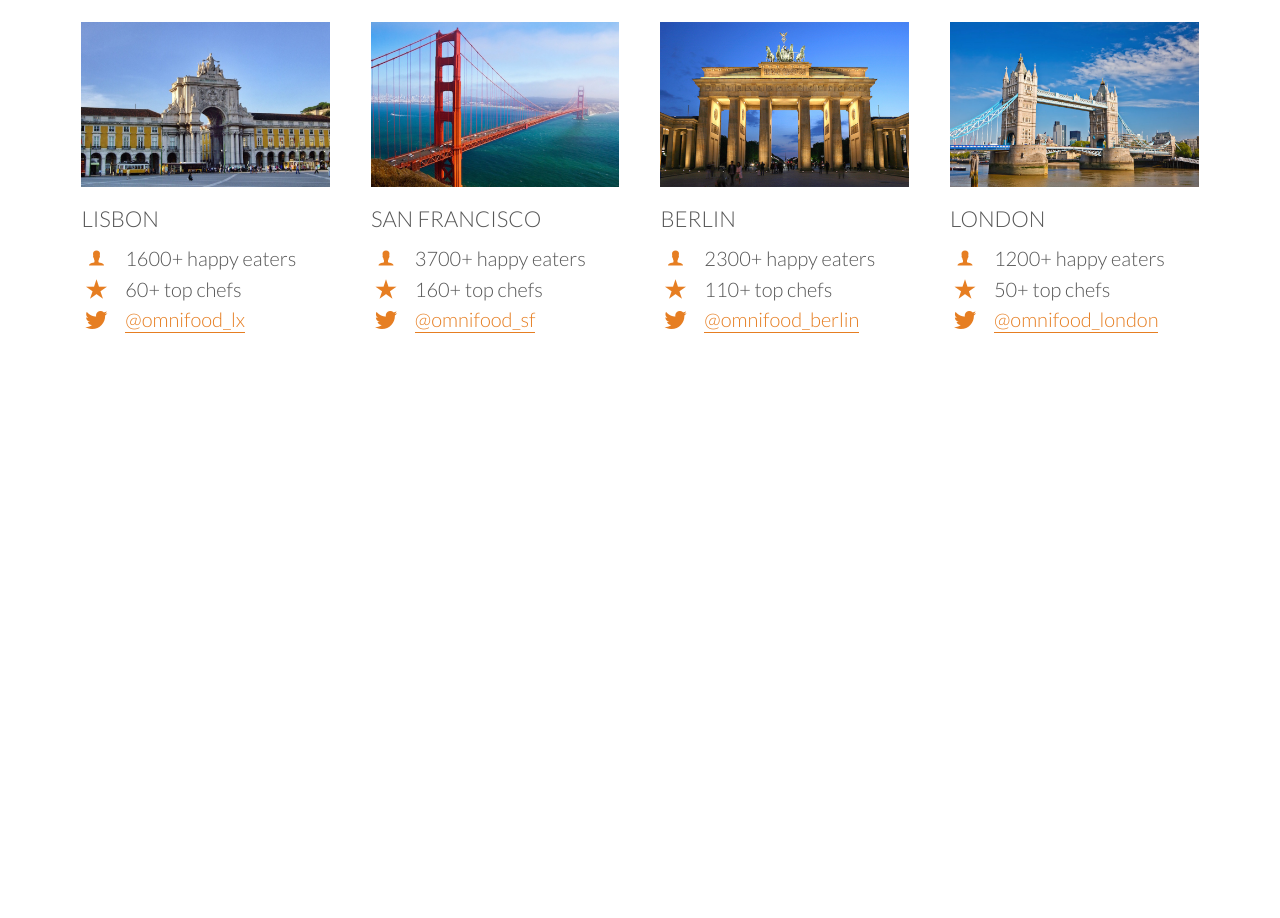
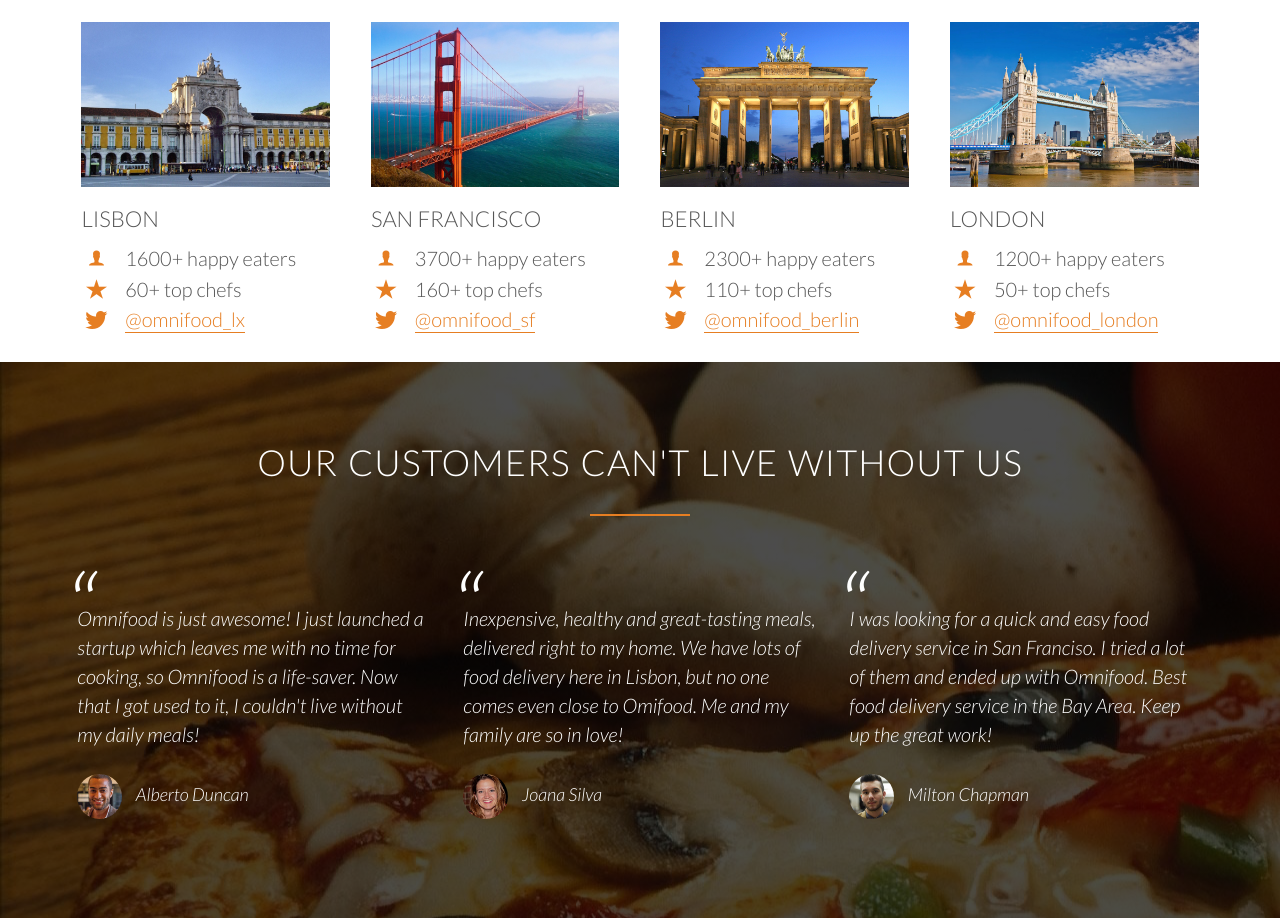
Before and after one commit to UnoMo/Website-Omnifood, a PHP site: page / in a window 1280 px wide. Shown: the part 2843-3761 px from the top of the page. Before the commit the page ends 3176 px from the top, so only its background shows below. Run offline with PHP 8.4, Linux system fonts and the light colour scheme; some web fonts are replaced.

Commit message:
Testimonial section added and styled

```diff
--- a/css/app.css
+++ b/css/app.css
@@ -1,3 +1,4 @@
+@charset "UTF-8";
 /* BASE.SASS */
 @import url("https://fonts.googleapis.com/css2?family=Lato:ital,wght@0,100;0,300;0,400;1,300&display=swap");
 * {
@@ -99,6 +100,7 @@ header {
   background-size: cover;
   background-position: center;
   height: 100vh;
+  background-attachment: fixed;
 }
 
 .hero-text-box {
@@ -295,4 +297,40 @@ header {
   width: 100%;
   height: auto;
   margin-bottom: 15px;
+}
+
+/* TESTIMONIALS.SASS */
+.section-testimonials {
+  background-image: linear-gradient(rgba(0, 0, 0, 0.7), rgba(0, 0, 0, 0.7)), url(/images/back-customers.jpg);
+  background-image: cover;
+  color: #fff;
+  background-attachment: fixed;
+}
+
+blockquote {
+  padding: 2%;
+  font-style: italic;
+  line-height: 145%;
+  position: relative;
+  margin-top: 40px;
+}
+blockquote::before {
+  content: "“";
+  font-size: 500%;
+  display: block;
+  position: absolute;
+  top: -5px;
+  left: -5px;
+}
+
+cite {
+  font-size: 90%;
+  margin-top: 25px;
+  display: block;
+}
+cite img {
+  height: 45px;
+  border-radius: 50%;
+  margin-right: 10px;
+  vertical-align: middle;
 }/*# sourceMappingURL=app.css.map */
--- a/index.html
+++ b/index.html
@@ -262,5 +262,45 @@
         </div>
       </div>
     </section>
+
+    <section class="section-testimonials">
+      <div class="row">
+        <h2>Our customers can't live without us</h2>
+      </div>
+      <div class="row">
+        <div class="col span-1-of-3">
+          <blockquote>
+            Omnifood is just awesome! I just launched a startup which leaves me
+            with no time for cooking, so Omnifood is a life-saver. Now that I
+            got used to it, I couldn't live without my daily meals!
+            <cite>
+              <img src="/images/customer-1.jpg" alt="Alberto Duncan" /> Alberto
+              Duncan
+            </cite>
+          </blockquote>
+        </div>
+        <div class="col span-1-of-3">
+          <blockquote>
+            Inexpensive, healthy and great-tasting meals, delivered right to my
+            home. We have lots of food delivery here in Lisbon, but no one comes
+            even close to Omifood. Me and my family are so in love!
+            <cite>
+              <img src="/images/customer-2.jpg" alt="Joana Silva" /> Joana Silva
+            </cite>
+          </blockquote>
+        </div>
+        <div class="col span-1-of-3">
+          <blockquote>
+            I was looking for a quick and easy food delivery service in San
+            Franciso. I tried a lot of them and ended up with Omnifood. Best
+            food delivery service in the Bay Area. Keep up the great work!
+            <cite>
+              <img src="/images/customer-3.jpg" alt="Milton Chapman" /> Milton
+              Chapman
+            </cite>
+          </blockquote>
+        </div>
+      </div>
+    </section>
   </body>
 </html>
--- a/sass/sections/_sections-dir.sass
+++ b/sass/sections/_sections-dir.sass
@@ -4,3 +4,4 @@
 @import "features"
 @import "steps"
 @import "cities"
+@import "testimonials"
--- /dev/null
+++ b/sass/sections/_testimonials.sass
@@ -0,0 +1,33 @@
+/* TESTIMONIALS.SASS */
+
+.section-testimonials
+    background-image: linear-gradient(rgba(0, 0, 0, 0.7), rgba(0, 0, 0, 0.7)), url(/images/back-customers.jpg)
+    background-image: cover
+    color: $colorBg
+    background-attachment: fixed
+
+blockquote
+    padding: 2%
+    font-style: italic
+    line-height: 145%
+    position: relative
+    margin-top: 40px
+
+    &::before
+        content: "\201C"
+        font-size: 500%
+        display: block
+        position: absolute
+        top: -5px
+        left: -5px
+
+cite
+    font-size: 90%
+    margin-top: 25px
+    display: block
+
+    img
+        height: 45px
+        border-radius: 50%
+        margin-right: 10px
+        vertical-align: middle
```
Also changed, not shown: 1 other file.
